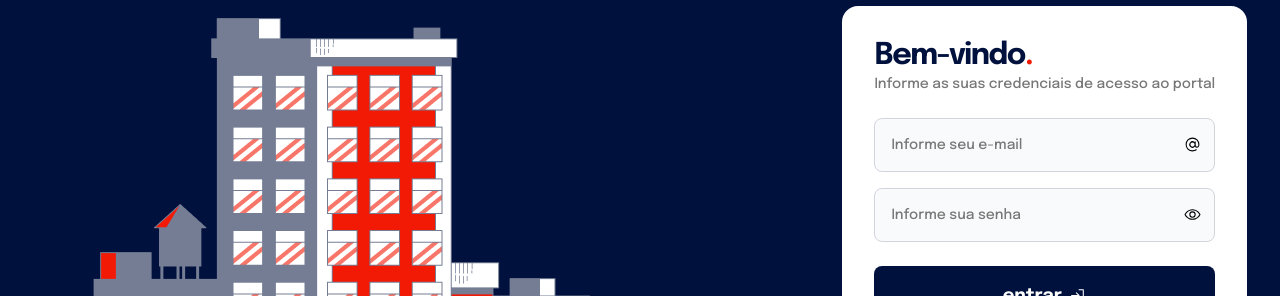
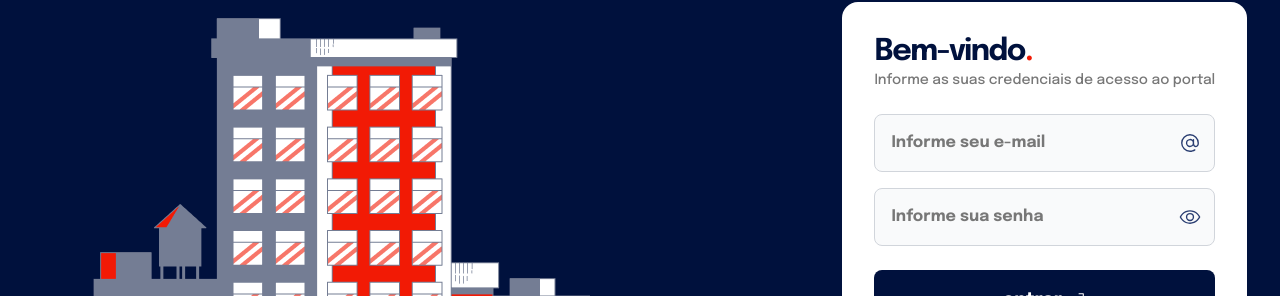
Before and after one commit to dev-Paulo/Desafio-Pontua, a React (Vite) app: page / in a window 1280 px wide. Shown: the part 125-421 px from the top of the page. Built offline with nearby package versions, Linux system fonts and the light colour scheme.

Commit message:
adicionadas as tipagens necessarias

```diff
--- a/index.html
+++ b/index.html
@@ -9,7 +9,7 @@
     <link href="https://cdnjs.cloudflare.com/ajax/libs/flowbite/1.8.0/flowbite.min.css" rel="stylesheet" />
     <script src="https://cdnjs.cloudflare.com/ajax/libs/flowbite/1.8.0/flowbite.min.js"></script>
     <meta name="viewport" content="width=device-width, initial-scale=1.0" />
-    <title>Vite + React + TS</title>
+    <title>Marvel Dashboard</title>
   </head>
   <body>
     <div id="root"></div>
--- a/src/components/CardLogin/CardLogin.tsx
+++ b/src/components/CardLogin/CardLogin.tsx
@@ -75,7 +75,7 @@ export function CardLogin({ setLoginSuccess }: CardLoginProps) {
                 aria-describedby="helper-text-explanation"
                 type="text"
                 id="input-group-1"
-                className="block w-full p-4 bg-gray-50 border border-gray-300 text-gray-900 text-sm rounded-lg focus:ring-blue-500 focus:border-blue-500  dark:bg-gray-700 dark:border-gray-600 dark:placeholder-gray-400 dark:text-white dark:focus:ring-blue-500 dark:focus:border-blue-500"
+                className="block w-full p-4 bg-gray-50 border border-gray-300 text-blue-500 text-base font-bold rounded-lg focus:ring-blue-500 focus:border-blue-500  dark:bg-gray-700 dark:border-gray-600 dark:placeholder-gray-400 dark:text-white dark:focus:ring-blue-500 dark:focus:border-blue-500"
                 placeholder="Informe seu e-mail"
                 {...register("email", {
                   required: true,
@@ -83,7 +83,7 @@ export function CardLogin({ setLoginSuccess }: CardLoginProps) {
               />
 
               <div className="absolute inset-y-0 right-0 flex items-center pointer-events-none pr-3.5">
-                <At size={17} />
+                <At size={22} className="text-blue-500" />
               </div>
             </div>
             {errors?.email && (
@@ -100,7 +100,7 @@ export function CardLogin({ setLoginSuccess }: CardLoginProps) {
                 aria-describedby="helper-text-explanation"
                 type={showPassword ? "text" : "password"}
                 id="input-group-1"
-                className="block w-full p-4 bg-gray-50 border border-gray-300 text-gray-900 text-sm rounded-lg focus:ring-blue-500 focus:border-blue-500   dark:bg-gray-700 dark:border-gray-600 dark:placeholder-gray-400 dark:text-white dark:focus:ring-blue-500 dark:focus:border-blue-500"
+                className="block w-full p-4 bg-gray-50 border border-gray-300 text-blue-500 text-base font-bold rounded-lg focus:ring-blue-500 focus:border-blue-500   dark:bg-gray-700 dark:border-gray-600 dark:placeholder-gray-400 dark:text-white dark:focus:ring-blue-500 dark:focus:border-blue-500"
                 placeholder="Informe sua senha"
                 {...register("senha", {
                   required: true,
@@ -110,7 +110,7 @@ export function CardLogin({ setLoginSuccess }: CardLoginProps) {
                 className="absolute inset-y-0 right-0 flex items-center cursor-pointer pr-3.5"
                 onClick={togglePasswordVisibility}
               >
-                {showPassword ? <EyeSlash size={17} /> : <Eye size={17} />}
+                {showPassword ? <EyeSlash size={22} className="text-blue-500" /> : <Eye size={22}  className="text-blue-500"/>}
               </div>
             </div>
             {errors?.senha && (
--- a/src/components/SelectCharacters/SelectCharacters.tsx
+++ b/src/components/SelectCharacters/SelectCharacters.tsx
@@ -1,17 +1,18 @@
-import { Fragment, SetStateAction, useEffect, useState } from "react";
+import { Fragment, useEffect, useState } from "react";
 import { Listbox, Transition } from "@headlessui/react";
 
 import { CaretDown, Check } from "@phosphor-icons/react";
 import { useNavigate } from "react-router-dom";
 import axios from "axios";
+import { Result } from "../../Interfaces/MarvelCharactersInterface";
 
-function classNames(...classes) {
+function classNames(...classes: string[]): string {
   return classes.filter(Boolean).join(" ");
 }
 
 export default function SelectCharacters() {
-  const [characters, setCharacters] = useState([]);
-  const [selected, setSelected] = useState({});
+  const [characters, setCharacters] = useState<Result[]>([]);
+  const [selected, setSelected] = useState<Result | undefined>({});
   const publicKey = `${import.meta.env.VITE_MARVEL_PUBLIC_API_KEY}`;
   const navigate = useNavigate();
 
@@ -24,19 +25,17 @@ export default function SelectCharacters() {
       setSelected(data.data.results[0]);
       setCharacters(data.data.results);
 
-      console.log(selected);
-      // Handle the data and update your component state or perform other actions
-      console.log(data);
     } catch (error) {
       console.error("Error fetching data:", error);
     }
   }
 
   console.log(characters);
+  console.log(selected)
 
   useEffect(() => {
     fetchData();
-  }, []);
+  }, [""]);
 
   return (
     <Listbox value={selected} onChange={setSelected}>
@@ -57,7 +56,7 @@ export default function SelectCharacters() {
                   alt=""
                   className="h-5 w-5 flex-shrink-0 rounded-full"
                 />
-                <span className="ml-3 block truncate">{selected.name}</span>
+                <span className="ml-3 block truncate">{selected?.name}</span>
               </span>
               <span className="pointer-events-none absolute inset-y-0 right-0 ml-3 flex items-center pr-2">
                 <CaretDown
@@ -91,9 +90,9 @@ export default function SelectCharacters() {
                         <div className="flex items-center">
                           <img
                             src={
-                              character.thumbnail.path +
+                              character.thumbnail?.path +
                               "." +
-                              character.thumbnail.extension
+                              character.thumbnail?.extension
                             }
                             alt=""
                             className="h-5 w-5 flex-shrink-0 rounded-full"
@@ -128,7 +127,7 @@ export default function SelectCharacters() {
           <div className="flex justify-end">
             <button
               onClick={() => {
-                navigate(`/perfil/${selected.id}`);
+                navigate(`/perfil/${selected?.id}`);
               }}
               type="button"
               className="text-white bg-blue-800 hover:bg-blue-900 focus:ring-4 focus:outline-none focus:ring-blue-300 mt-4 font-bold rounded-lg text-lg px-5 py-2.5 text-center inline-flex items-center justify-center dark:bg-blue-600 dark:hover:bg-blue-700 dark:focus:ring-blue-800"
--- a/src/components/Topbar/Topbar.tsx
+++ b/src/components/Topbar/Topbar.tsx
@@ -2,7 +2,7 @@ import { MagnifyingGlass } from "@phosphor-icons/react";
 import { SetStateAction } from "react";
 
 interface TopbarProps {
-  setCharacterSearch: React.Dispatch<SetStateAction<string | "">>;
+  setCharacterSearch?: React.Dispatch<SetStateAction<string | "">>;
 }
 
 export function Topbar({ setCharacterSearch }: TopbarProps) {
@@ -24,7 +24,7 @@ export function Topbar({ setCharacterSearch }: TopbarProps) {
               className="block w-full p-2 pl-10 text-sm text-blue-200 border border-gray-300 rounded-lg bg-gray-50 focus:ring-blue-500 focus:border-blue-500 dark:bg-gray-700 dark:border-gray-600 dark:placeholder-gray-400 dark:text-white dark:focus:ring-blue-500 dark:focus:border-blue-500"
               placeholder="Busque um agente"
               onChange={(e) => {
-                setCharacterSearch(e.target.value);
+                setCharacterSearch?.(e.target.value);
               }}
             />
           </div>
--- a/src/router.tsx
+++ b/src/router.tsx
@@ -1,5 +1,5 @@
-import { Route, Routes, useLocation } from "react-router-dom";
-import { Sidebar } from "./components/Sidebar/Sidebar";
+import { Route, Routes } from "react-router-dom";
+
 
 import { Home } from "./pages/Home/Home";
 import { Login } from "./pages/Login/Login";
--- a/tailwind.config.js
+++ b/tailwind.config.js
@@ -30,6 +30,7 @@ export default {
         },
         blue: {
           800: '#00113d',
+          500: '#293D71',
           600: '#213770',
           200: '#747d94',
         },
```
